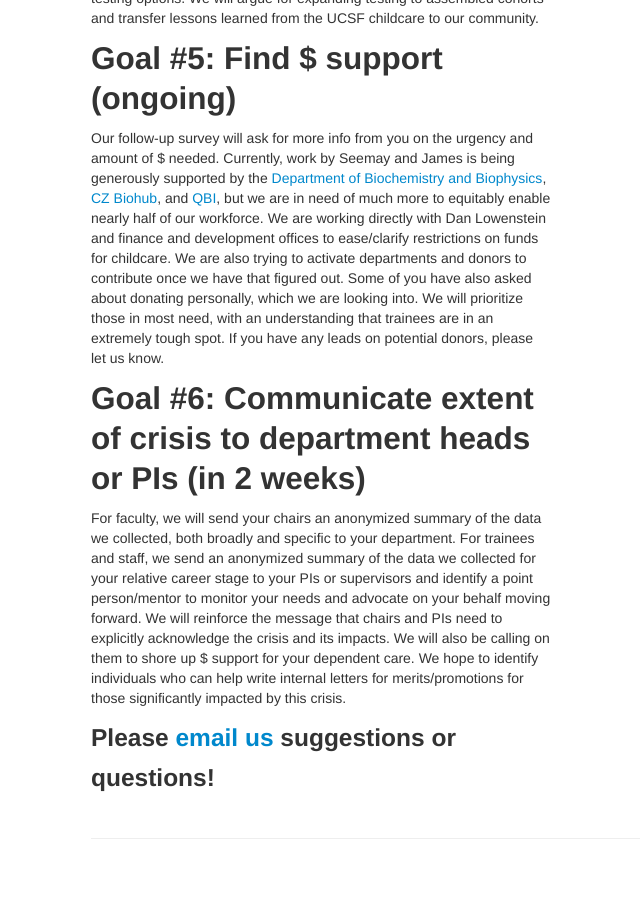
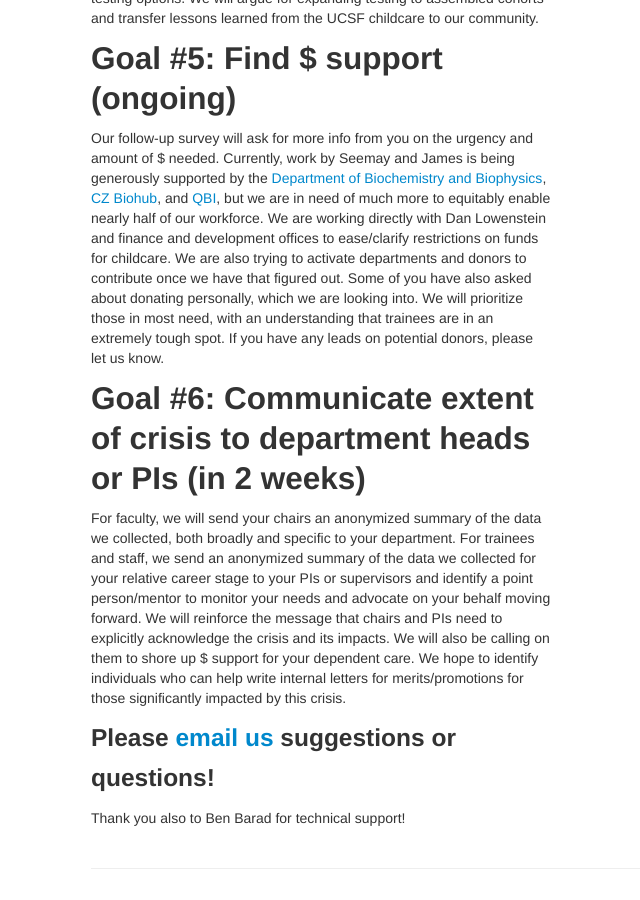
Before and after one commit to fraserlab/sci-dependentcare, a Jekyll site: the page built from index.md, in a window 1280 px wide and 900 px high, scrolled down 3964 px. Shown: the whole window, without its empty margins (199-839 px from the left). Built offline with Jekyll 4.4.1, drawn with Linux system fonts in a browser that asks for light colours; before the commit the page ends 4834 px from its top, so only the background shows below that.

Commit message:
added Ben credit

```diff
--- a/index.md
+++ b/index.md
@@ -77,3 +77,5 @@ For faculty, we will send your chairs an anonymized summary of the data we colle
 
 
 ### Please [email us](mailto:seemayandjames@fraserlab.com) suggestions or questions!
+
+Thank you also to Ben Barad for technical support!
```
